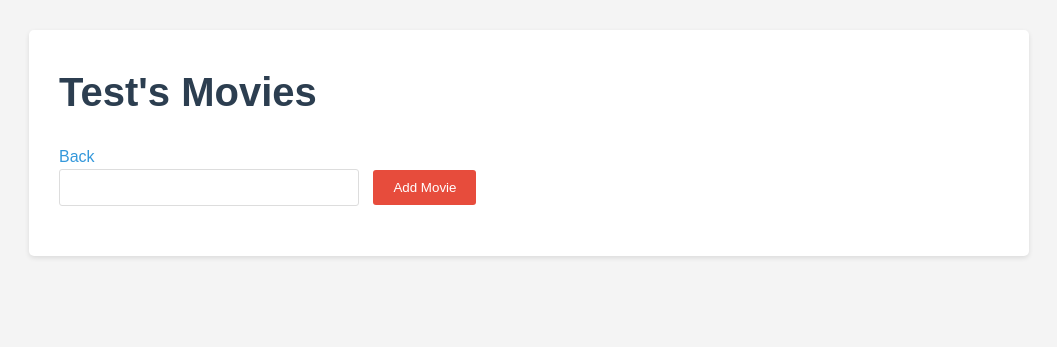
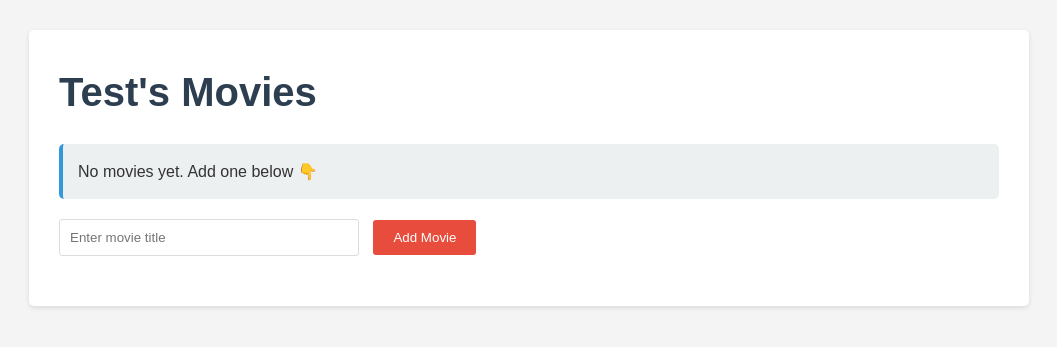
Before and after one commit to Its-Marie/MoviWebApp, a Flask app: page /users/2/movies in a window 1280 px wide. Shown: the part 197-544 px from the top of the page, without its empty margins (111-1168 px from the left). Run offline with Flask 3, Linux system fonts and the light colour scheme.

Commit message:
Refactor templates: remove duplicate Home button, add flash message display, and improve movie list with empty state in user_movies.html

```diff
--- a/app.py
+++ b/app.py
@@ -131,6 +131,14 @@ def delete_movie(user_id, movie_id):
 
     return redirect(url_for('user_movies', user_id=user_id))
 
+@app.errorhandler(404)
+def page_not_found(e):
+    return render_template('404.html'), 404
+
+@app.errorhandler(500)
+def internal_server_error(e):
+    return render_template('500.html'), 500
+
 
 if __name__ == "__main__":
     with app.app_context():
--- a/templates/base.html
+++ b/templates/base.html
@@ -11,12 +11,25 @@
         <h1>MoviWeb App</h1>
         <nav>
             <ul>
-                <li><a href="/">Home</a></li>
+                {% if request.endpoint != 'index' %}
+                <li><a href="{{ url_for('index') }}">Home</a></li>
+                {% endif %}
             </ul>
         </nav>
     </header>
 
     <main class="container">
+        <!-- Flash-Messages global -->
+        {% with messages = get_flashed_messages(with_categories=true) %}
+          {% if messages %}
+            <ul class="flash-messages">
+              {% for category, message in messages %}
+                <li class="{{ category }}">{{ message }}</li>
+              {% endfor %}
+            </ul>
+          {% endif %}
+        {% endwith %}
+
         {% block content %}{% endblock %}
     </main>
 </body>
--- a/templates/user_movies.html
+++ b/templates/user_movies.html
@@ -2,8 +2,6 @@
 {% block content %}
 
 <h1>{{ user.name }}'s Movies</h1>
-
-<a href="{{ url_for('index') }}">Back</a>
 
 <ul>
     {% for movie in movies %}
@@ -13,23 +11,28 @@
         {% endif %}
 
         <h3>{{ movie.name }}</h3>
-        <p>{{ movie.director }}</p>
-        <p>{{ movie.year }}</p>
+        <p>Director: {{ movie.director or "Unknown" }}</p>
+        <p>Year: {{ movie.year or "N/A" }}</p>
 
+        <!-- Update movie -->
         <form action="{{ url_for('update_movie', user_id=user.id, movie_id=movie.id) }}" method="post">
-            <input type="text" name="title" required>
+            <input type="text" name="title" placeholder="New title" required>
             <button type="submit">Update</button>
         </form>
 
+        <!-- Delete movie -->
         <form action="{{ url_for('delete_movie', user_id=user.id, movie_id=movie.id) }}" method="post">
             <button type="submit">Delete</button>
         </form>
     </li>
+    {% else %}
+    <li>No movies yet. Add one below 👇</li>
     {% endfor %}
 </ul>
 
+<!-- Add movie -->
 <form action="{{ url_for('add_movie', user_id=user.id) }}" method="post">
-    <input type="text" name="name" required>
+    <input type="text" name="name" placeholder="Enter movie title" required>
     <button type="submit">Add Movie</button>
 </form>
 
```
Also changed, not shown: data/movies.db.
